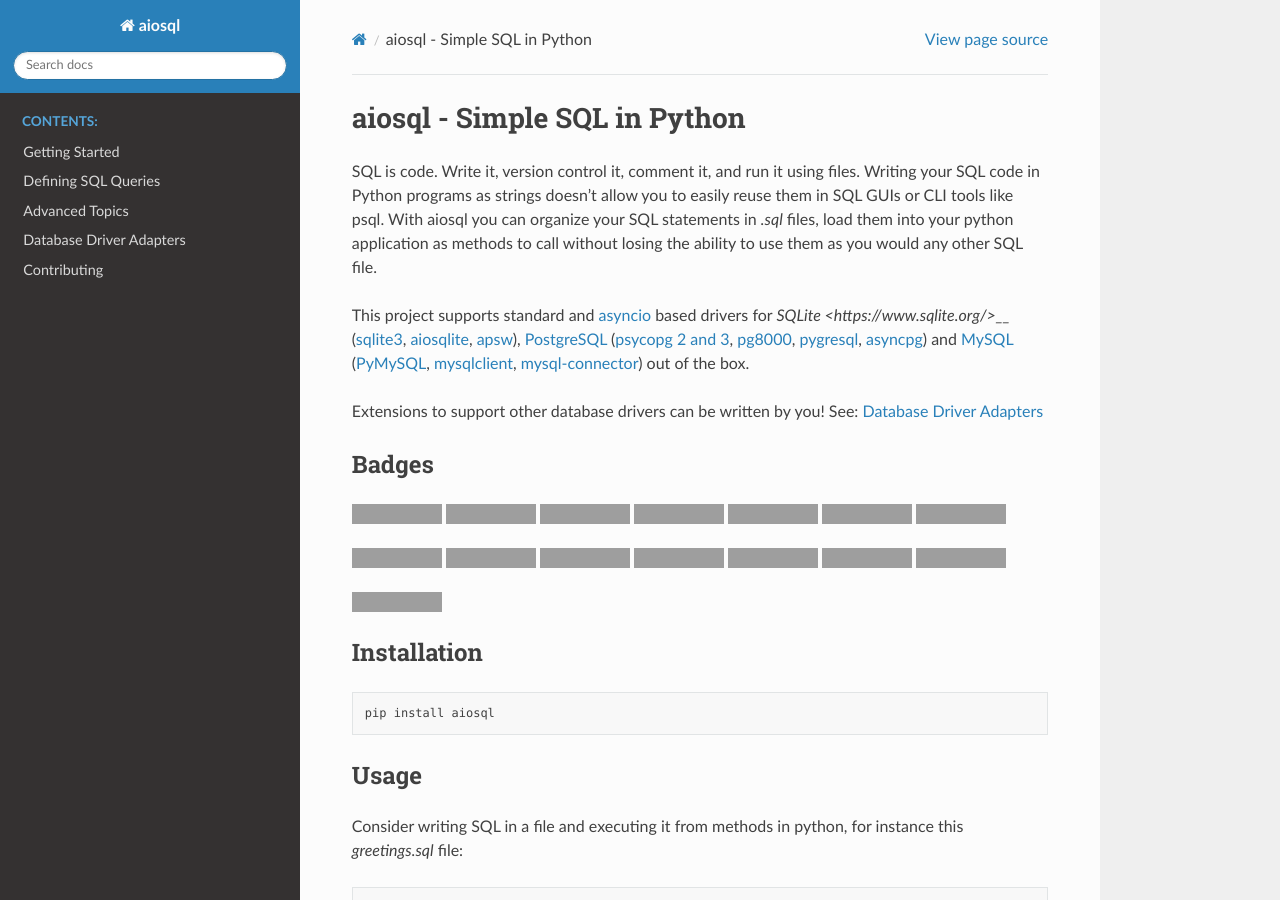
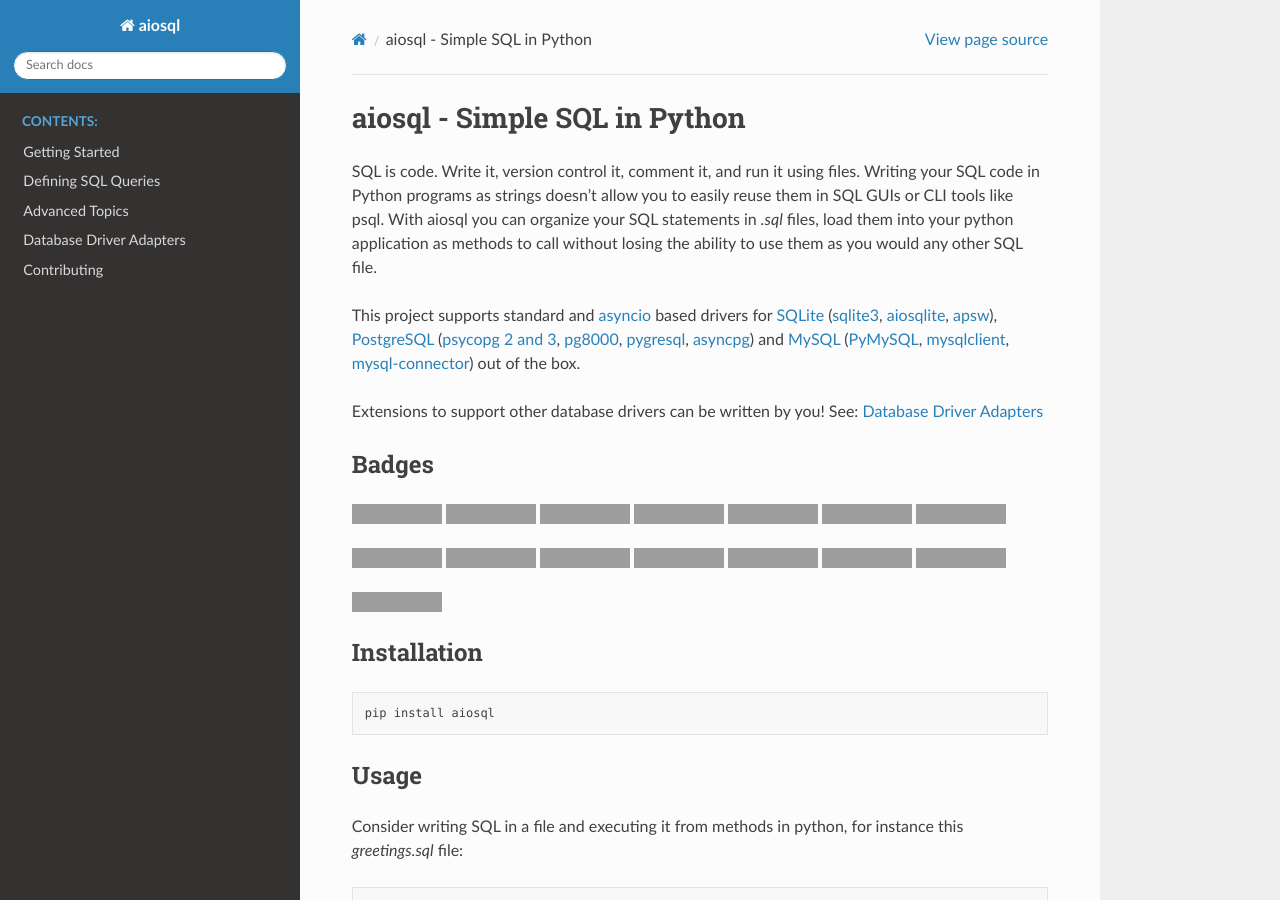
Before and after one commit to nackjicholson/aiosql, a Sphinx documentation site: the page built from docs/source/index.rst, in a window 1280 px wide and 900 px high, cut to the strip 0-900 px from the top of the window. Built offline with Sphinx 7.4.7 and the Read the Docs theme 2.0.0, drawn with Linux system fonts in a browser that asks for light colours; pages that are not in the unit, such as notebooks, are missing from menus; grey boxes are pictures that could not be loaded.

Commit message:
fix link typo

```diff
--- a/docs/source/index.rst
+++ b/docs/source/index.rst
@@ -15,7 +15,7 @@
 
 This project supports standard and `asyncio <https://docs.python.org/3/library/asyncio.html>`__ based
 drivers for
-`SQLite <https://www.sqlite.org/>__` (`sqlite3 <https://docs.python.org/3/library/sqlite3.html>`__, `aiosqlite <https://aiosqlite.omnilib.dev/en/latest/?badge=latest>`__, `apsw <https://pypi.org/project/apsw/>`__),
+`SQLite <https://www.sqlite.org/>`__ (`sqlite3 <https://docs.python.org/3/library/sqlite3.html>`__, `aiosqlite <https://aiosqlite.omnilib.dev/en/latest/?badge=latest>`__, `apsw <https://pypi.org/project/apsw/>`__),
 `PostgreSQL <https://postgresql.org/>`__ (`psycopg 2 and 3 <https://www.psycopg.org/docs/>`__, `pg8000 <https://pypi.org/project/pg8000/>`__, `pygresql <http://www.pygresql.org/>`__, `asyncpg <https://magicstack.github.io/asyncpg/current/>`__)
 and `MySQL <https://www.mysql.com/>`__ (`PyMySQL <https://github.com/PyMySQL/PyMySQL/>`__, `mysqlclient <https://pypi.org/project/mysqlclient/>`__, `mysql-connector <https://dev.mysql.com/doc/connector-python/en/>`__) out of the box.
 
```
